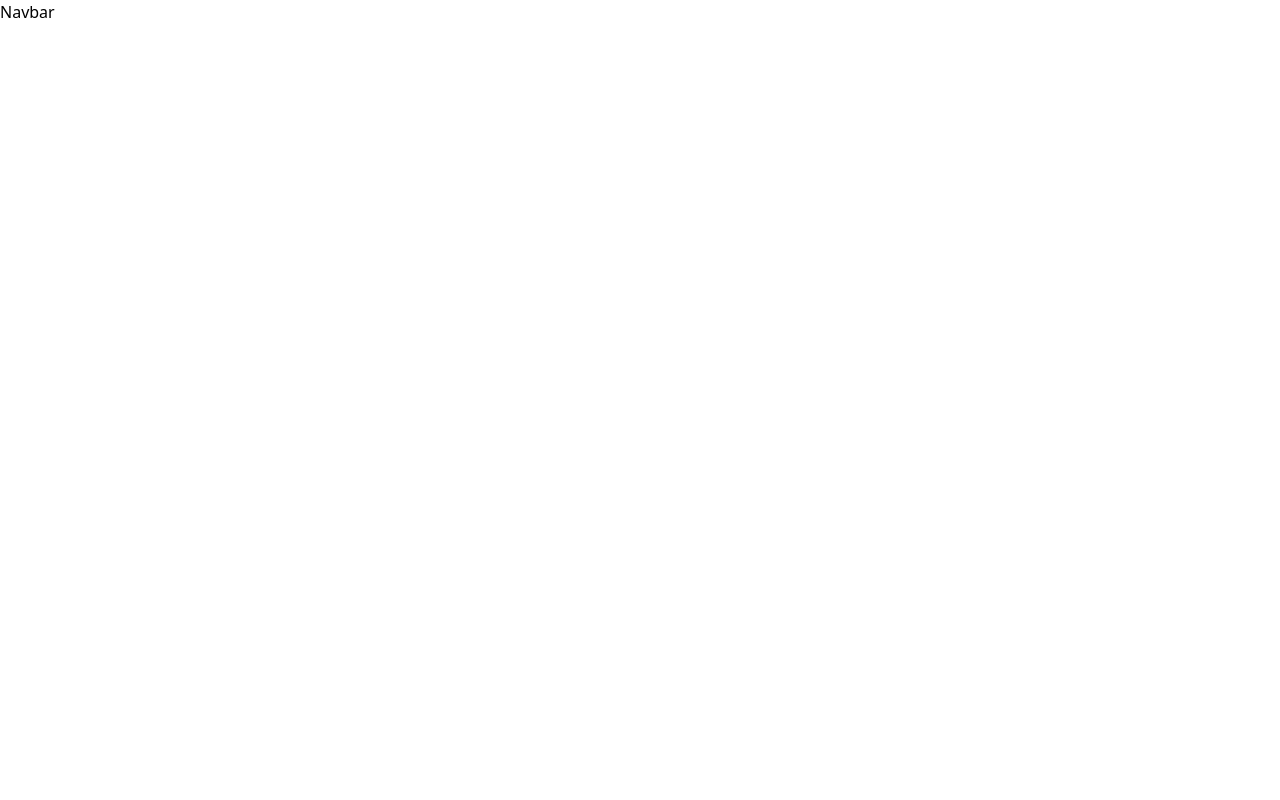
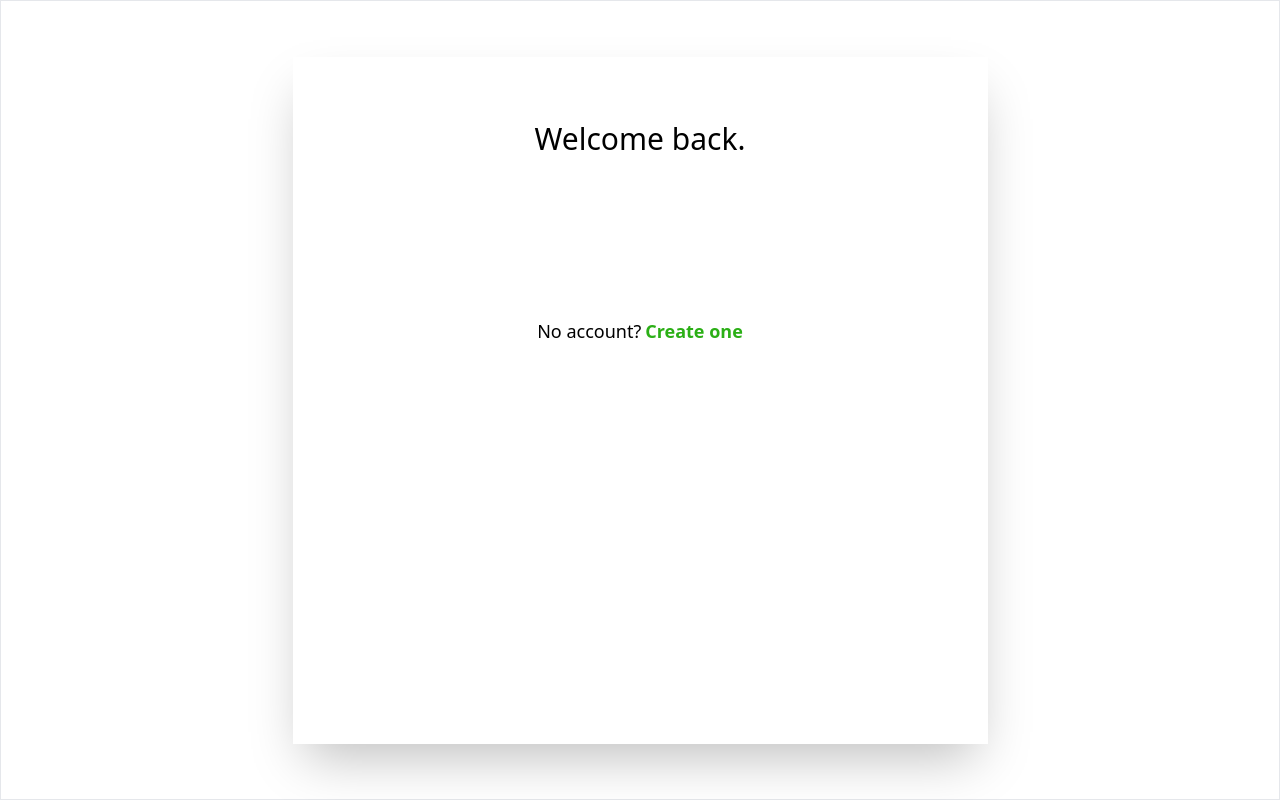
Before and after one commit to mehmetenfa/medium-clone, a React (Create React App) app: page / in a window 1280 px wide. Built offline with nearby package versions, Linux system fonts and the light colour scheme.

Commit message:
create one button

```diff
--- a/src/App.js
+++ b/src/App.js
@@ -1,10 +1,10 @@
-import Navbar from "./components/Navbar";
+import SignIn from "./pages/SignIn";
 
 
 function App() {
   return (
     <div className="App">
-      <Navbar />
+      <SignIn />
     </div>
   );
 }
--- a/src/pages/SignIn.js
+++ b/src/pages/SignIn.js
@@ -1,7 +1,19 @@
-import React from 'react'
+import React from "react";
 
 export default function SignIn() {
   return (
-    <div>SignIn</div>
-  )
+    <div className="h-screen w-screen border flex items-center justify-center">
+      <div className="flex flex-col items-center text-center h-[687px] w-[695px] shadow-2xl">
+        <h1 className="text-3xl mt-[4rem]">Welcome back.</h1>
+        <div className="mt-[10rem] text-lg">
+          <p>
+            No account?
+            <button className="ml-1 text-createone">
+              <b>Create one</b>
+            </button>
+          </p>
+        </div>
+      </div>
+    </div>
+  );
 }
--- a/tailwind.config.js
+++ b/tailwind.config.js
@@ -4,7 +4,11 @@ module.exports = {
     "./src/**/*.{js,jsx,ts,tsx}",
   ],
   theme: {
-    extend: {},
+    extend: {
+      colors: {
+        createone: '#2baf16',
+      }
+    },
   },
   plugins: [],
 }
```
